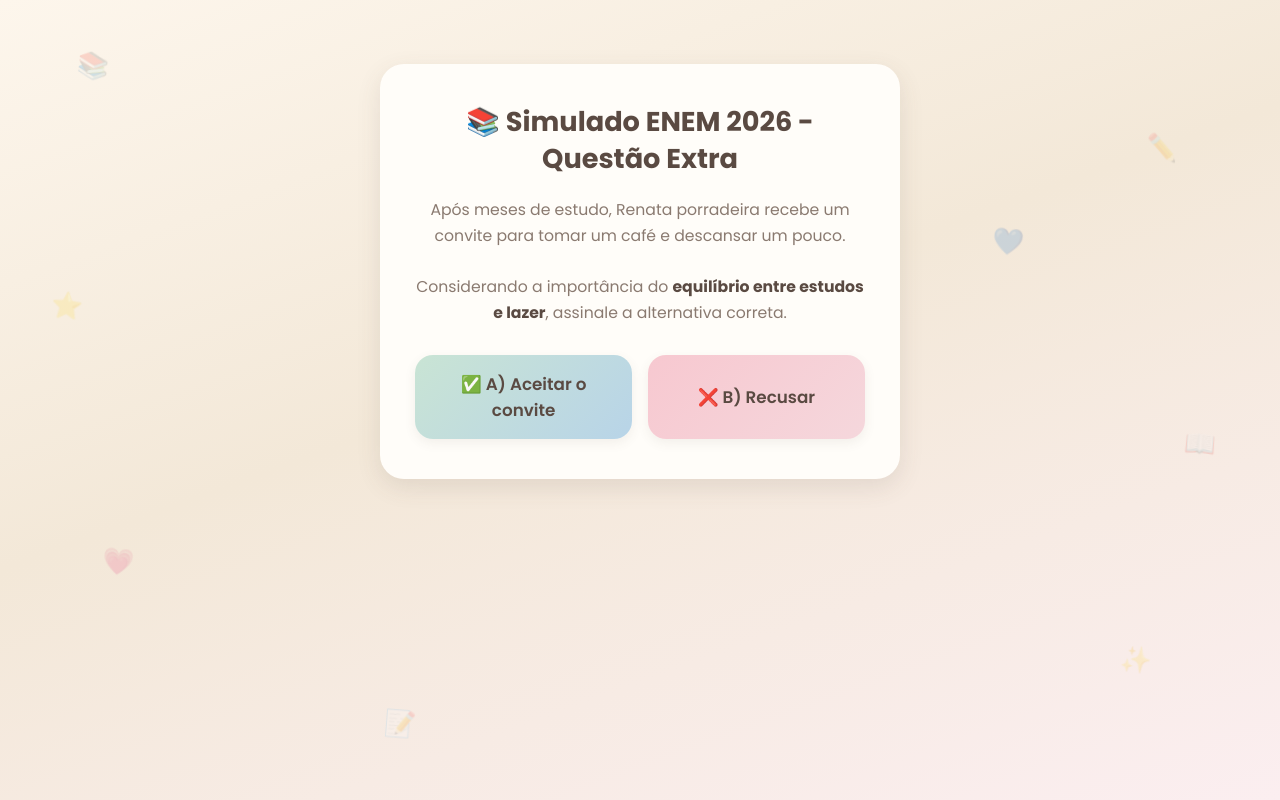
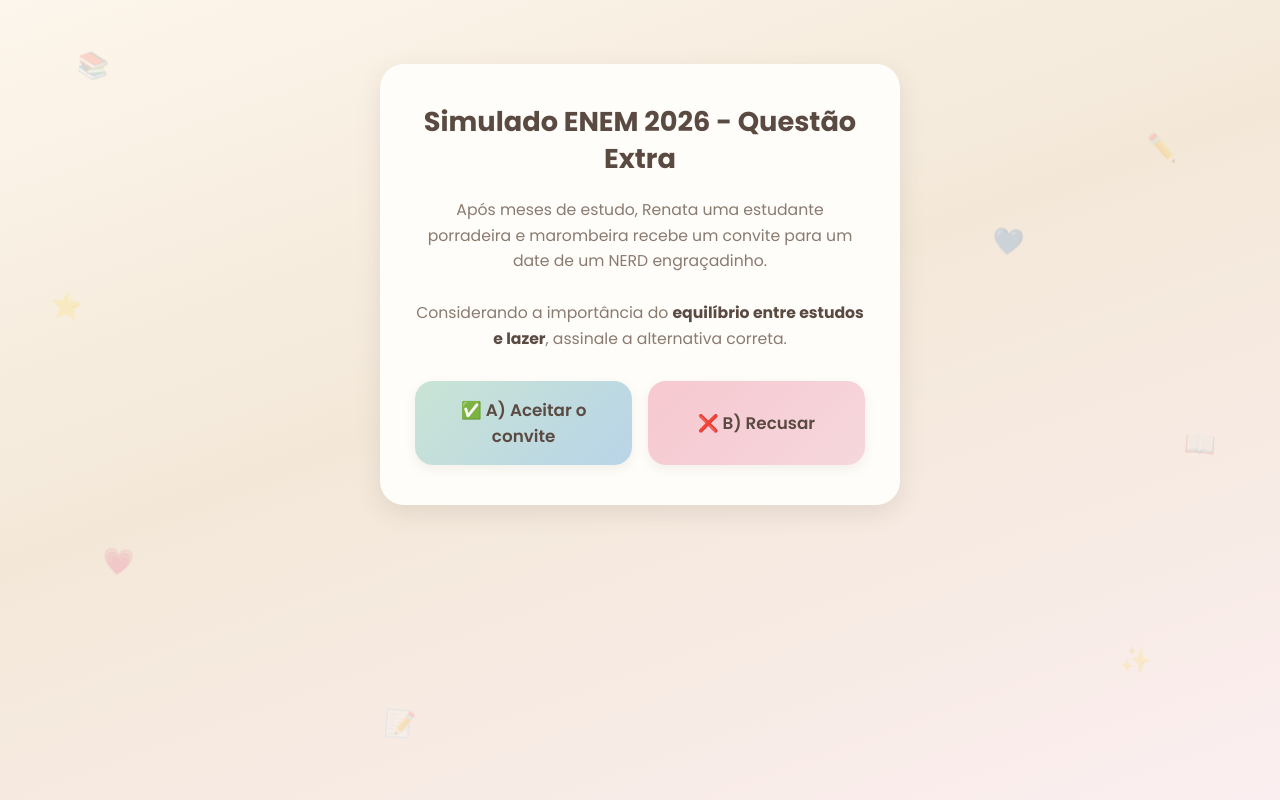
Before and after one commit to Gustahenriquex/date, a plain HTML site: page index.html in a window 1280 px wide. Drawn offline with Linux system fonts and the light colour scheme.

Commit message:
Update question header and description in index.html

```diff
--- a/index.html
+++ b/index.html
@@ -365,9 +365,9 @@
   <!-- Tela 1: a questão -->
   <section class="tela ativa" id="tela1">
     <div class="cartao">
-      <h1>📚 Simulado ENEM 2026 - Questão Extra</h1>
+      <h1>Simulado ENEM 2026 - Questão Extra</h1>
       <p class="enunciado">
-        Após meses de estudo, Renata porradeira recebe um convite para tomar um café e descansar um pouco.
+        Após meses de estudo, Renata uma estudante porradeira e marombeira recebe um convite para um date de um NERD engraçadinho.
         <br /><br />
         Considerando a importância do <strong>equilíbrio entre estudos e lazer</strong>, assinale a alternativa correta.
       </p>
```
